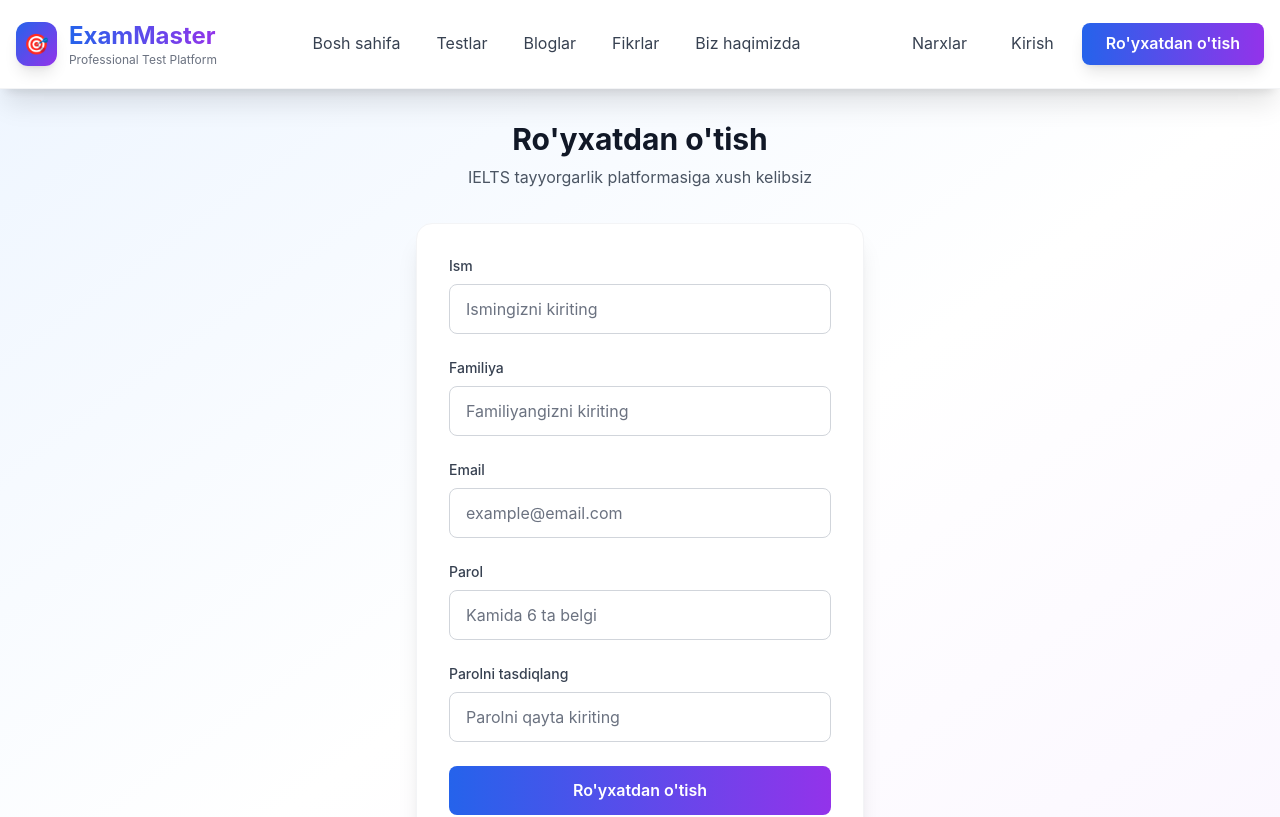
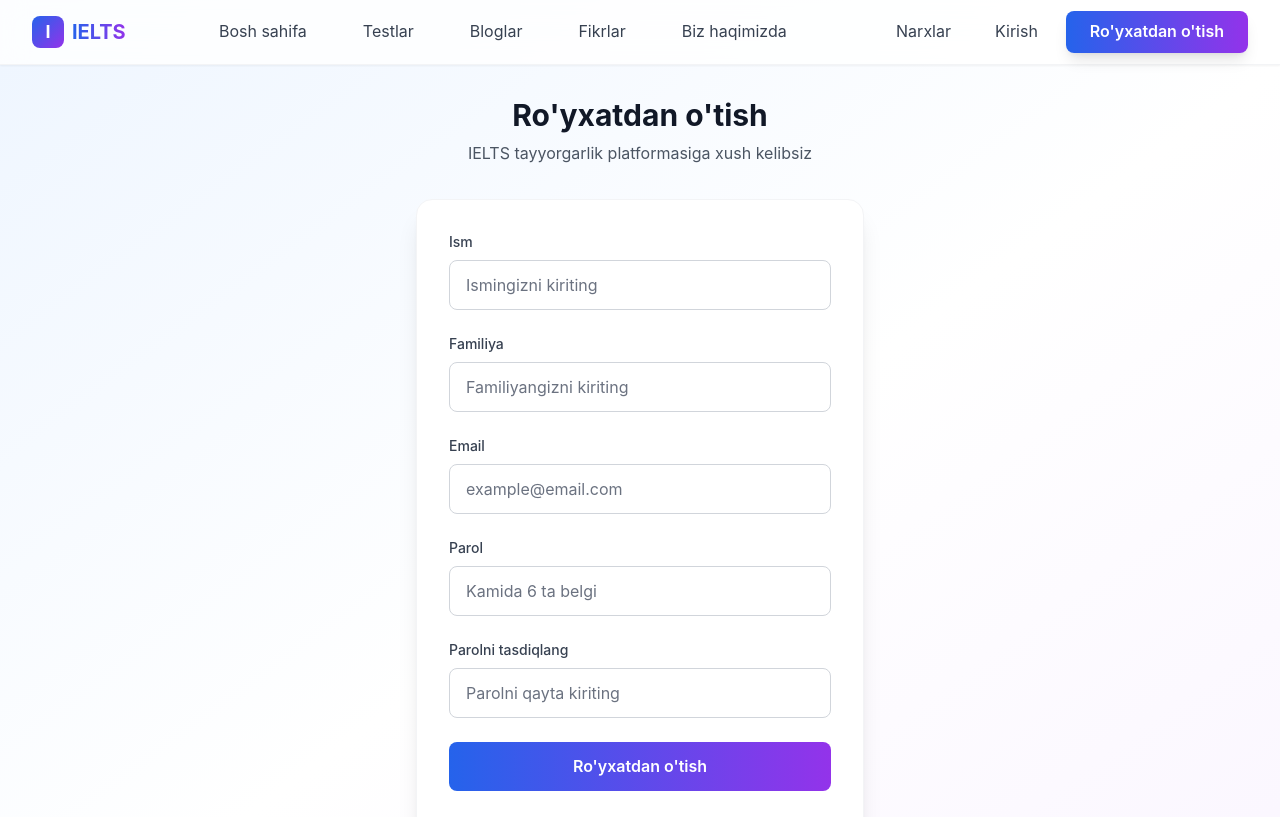
Before and after one commit to Muhammaddiyor2010/IELTS_sayt, a Vue app: page /signup in a window 1280 px wide. Shown: the top 817 px of the page. Built offline with nearby package versions, Linux system fonts and the light colour scheme; the HTML template or start-up script is replaced by a standard one.

Commit message:
Fix all TypeScript errors in authentication system

```diff
--- a/src/App.vue
+++ b/src/App.vue
@@ -1,82 +1,55 @@
 <template>
-  <div>
-    <nav class="bg-white/95 backdrop-blur-md shadow-xl sticky top-0 z-50 border-b border-gray-100">
-      <div class="max-w-7xl mx-auto px-4">
-        <div class="flex justify-between items-center py-4 sm:py-5">
+  <div class="min-h-screen bg-gradient-to-br from-blue-50 via-white to-purple-50">
+    <!-- Navigation -->
+    <nav class="sticky top-0 z-50 bg-white/80 backdrop-blur-md border-b border-gray-100 shadow-sm">
+      <div class="max-w-7xl mx-auto px-4 sm:px-6 lg:px-8">
+        <div class="flex justify-between items-center h-16">
           <!-- Logo -->
-          <div class="flex items-center space-x-2 sm:space-x-3">
-            <div class="bg-gradient-to-br from-blue-600 to-purple-600 p-1.5 sm:p-2 rounded-xl shadow-lg">
-              <span class="text-white text-base sm:text-lg md:text-xl font-bold">🎯</span>
-            </div>
-            <div>
-              <h1 class="text-base sm:text-lg md:text-xl lg:text-2xl font-bold bg-gradient-to-r from-blue-600 to-purple-600 bg-clip-text text-transparent">
-                ExamMaster
-              </h1>
-              <p class="text-xs text-gray-500 hidden sm:block">Professional Test Platform</p>
-            </div>
+          <div class="flex items-center">
+            <router-link to="/" class="flex items-center space-x-2">
+              <div class="w-8 h-8 bg-gradient-to-br from-blue-600 to-purple-600 rounded-lg flex items-center justify-center">
+                <span class="text-white font-bold text-lg">I</span>
+              </div>
+              <span class="text-xl font-bold bg-gradient-to-r from-blue-600 to-purple-600 bg-clip-text text-transparent">
+                IELTS
+              </span>
+            </router-link>
           </div>
 
-          <!-- Tablet Navigation (768px) - Compact version -->
-          <div class="hidden md:flex lg:hidden items-center space-x-1">
+          <!-- Desktop Navigation -->
+          <div class="hidden md:flex items-center space-x-8">
             <a @click="scrollToSection('home')"
-               class="group relative px-2 py-2 text-gray-700 hover:text-blue-600 transition-all duration-300 cursor-pointer rounded-lg hover:bg-blue-50">
-              <span class="relative z-10 text-sm">Bosh sahifa</span>
+               class="group relative px-3 py-2 text-gray-700 hover:text-blue-600 transition-all duration-300 cursor-pointer">
+              <span class="relative z-10">Bosh sahifa</span>
               <div class="absolute inset-0 bg-gradient-to-r from-blue-500 to-purple-500 rounded-lg opacity-0 group-hover:opacity-10 transition-opacity duration-300"></div>
             </a>
 
             <a @click="scrollToSection('tests')"
-               class="group relative px-2 py-2 text-gray-700 hover:text-green-600 transition-all duration-300 cursor-pointer rounded-lg hover:bg-green-50">
-              <span class="relative z-10 text-sm">Testlar</span>
-              <div class="absolute inset-0 bg-gradient-to-r from-green-500 to-teal-500 rounded-lg opacity-0 group-hover:opacity-10 transition-opacity duration-300"></div>
+               class="group relative px-3 py-2 text-gray-700 hover:text-green-600 transition-all duration-300 cursor-pointer">
+              <span class="relative z-10">Testlar</span>
+              <div class="absolute inset-0 bg-gradient-to-r from-green-500 to-emerald-500 rounded-lg opacity-0 group-hover:opacity-10 transition-opacity duration-300"></div>
             </a>
 
             <router-link to="/blogs"
-                         class="group relative px-2 py-2 text-gray-700 hover:text-purple-600 transition-all duration-300 rounded-lg hover:bg-purple-50">
-              <span class="relative z-10 text-sm">Bloglar</span>
+                         class="group relative px-3 py-2 text-gray-700 hover:text-purple-600 transition-all duration-300">
+              <span class="relative z-10">Bloglar</span>
               <div class="absolute inset-0 bg-gradient-to-r from-purple-500 to-pink-500 rounded-lg opacity-0 group-hover:opacity-10 transition-opacity duration-300"></div>
             </router-link>
 
             <router-link to="/reviews"
-                         class="group relative px-2 py-2 text-gray-700 hover:text-orange-600 transition-all duration-300 rounded-lg hover:bg-orange-50">
-              <span class="relative z-10 text-sm">Fikrlar</span>
-              <div class="absolute inset-0 bg-gradient-to-r from-orange-500 to-red-500 rounded-lg opacity-0 group-hover:opacity-10 transition-opacity duration-300"></div>
-            </router-link>
-          </div>
-
-          <!-- Desktop Navigation (1024px+) -->
-          <div class="hidden lg:flex items-center space-x-1">
-            <a @click="scrollToSection('home')"
-               class="group relative px-3 lg:px-4 py-2 text-gray-700 hover:text-blue-600 transition-all duration-300 cursor-pointer rounded-lg hover:bg-blue-50">
-              <span class="relative z-10 text-sm lg:text-base">Bosh sahifa</span>
-              <div class="absolute inset-0 bg-gradient-to-r from-blue-500 to-purple-500 rounded-lg opacity-0 group-hover:opacity-10 transition-opacity duration-300"></div>
-            </a>
-
-            <a @click="scrollToSection('tests')"
-               class="group relative px-3 lg:px-4 py-2 text-gray-700 hover:text-green-600 transition-all duration-300 cursor-pointer rounded-lg hover:bg-green-50">
-              <span class="relative z-10 text-sm lg:text-base">Testlar</span>
-              <div class="absolute inset-0 bg-gradient-to-r from-green-500 to-teal-500 rounded-lg opacity-0 group-hover:opacity-10 transition-opacity duration-300"></div>
-            </a>
-
-            <router-link to="/blogs"
-                         class="group relative px-3 lg:px-4 py-2 text-gray-700 hover:text-purple-600 transition-all duration-300 rounded-lg hover:bg-purple-50">
-              <span class="relative z-10 text-sm lg:text-base">Bloglar</span>
-              <div class="absolute inset-0 bg-gradient-to-r from-purple-500 to-pink-500 rounded-lg opacity-0 group-hover:opacity-10 transition-opacity duration-300"></div>
-            </router-link>
-
-            <router-link to="/reviews"
-                         class="group relative px-3 lg:px-4 py-2 text-gray-700 hover:text-orange-600 transition-all duration-300 rounded-lg hover:bg-orange-50">
-              <span class="relative z-10 text-sm lg:text-base">Fikrlar</span>
+                         class="group relative px-3 py-2 text-gray-700 hover:text-orange-600 transition-all duration-300">
+              <span class="relative z-10">Fikrlar</span>
               <div class="absolute inset-0 bg-gradient-to-r from-orange-500 to-red-500 rounded-lg opacity-0 group-hover:opacity-10 transition-opacity duration-300"></div>
             </router-link>
 
             <a @click="scrollToSection('about')"
-               class="group relative px-3 lg:px-4 py-2 text-gray-700 hover:text-indigo-600 transition-all duration-300 cursor-pointer rounded-lg hover:bg-indigo-50">
-              <span class="relative z-10 text-sm lg:text-base">Biz haqimizda</span>
+               class="group relative px-3 py-2 text-gray-700 hover:text-indigo-600 transition-all duration-300 cursor-pointer">
+              <span class="relative z-10">Biz haqimizda</span>
               <div class="absolute inset-0 bg-gradient-to-r from-indigo-500 to-blue-500 rounded-lg opacity-0 group-hover:opacity-10 transition-opacity duration-300"></div>
             </a>
           </div>
 
-          <!-- Mobile menu button -->
+          <!-- Mobile Menu Button -->
           <div class="md:hidden">
             <button @click="toggleMobileMenu"
                     class="group relative p-2 text-gray-600 hover:text-blue-600 transition-all duration-300 rounded-lg hover:bg-blue-50">
@@ -113,10 +86,10 @@
             <div v-else class="flex items-center space-x-2 sm:space-x-3">
               <div class="flex items-center space-x-2 bg-gradient-to-r from-blue-50 to-purple-50 px-3 sm:px-4 py-2 rounded-lg">
                 <div class="w-7 h-7 sm:w-8 sm:h-8 bg-gradient-to-br from-blue-500 to-purple-600 rounded-full flex items-center justify-center">
-                  <span class="text-white text-xs sm:text-sm font-bold">{{ user.firstName?.charAt(0) || '' }}{{ user.lastName?.charAt(0) || '' }}</span>
+                  <span class="text-white text-xs sm:text-sm font-bold">{{ getUserInitials() }}</span>
                 </div>
                 <span class="font-semibold text-gray-700 text-xs sm:text-sm hidden sm:block">
-                  {{ user.firstName || '' }} {{ user.lastName || '' }}
+                  {{ getUserName() }}
                 </span>
               </div>
 
@@ -188,6 +161,20 @@
 const mobileMenuOpen = ref(false);
 const router = useRouter();
 const route = useRoute();
+
+const getUserInitials = () => {
+  if (!user.value) return '';
+  const firstName = user.value.firstName || '';
+  const lastName = user.value.lastName || '';
+  return (firstName.charAt(0) + lastName.charAt(0)).toUpperCase();
+};
+
+const getUserName = () => {
+  if (!user.value) return '';
+  const firstName = user.value.firstName || '';
+  const lastName = user.value.lastName || '';
+  return `${firstName} ${lastName}`.trim();
+};
 
 const scrollToSection = (sectionId: string) => {
   if (route.path !== '/') {
--- a/src/views/SignUp.vue
+++ b/src/views/SignUp.vue
@@ -149,7 +149,7 @@
 const router = useRouter()
 const { signUp, loading, error } = useAuth()
 
-const localError = ref<string | null>(null)
+const localError = ref<string>('')
 
 const successMessage = ref('')
 
```
